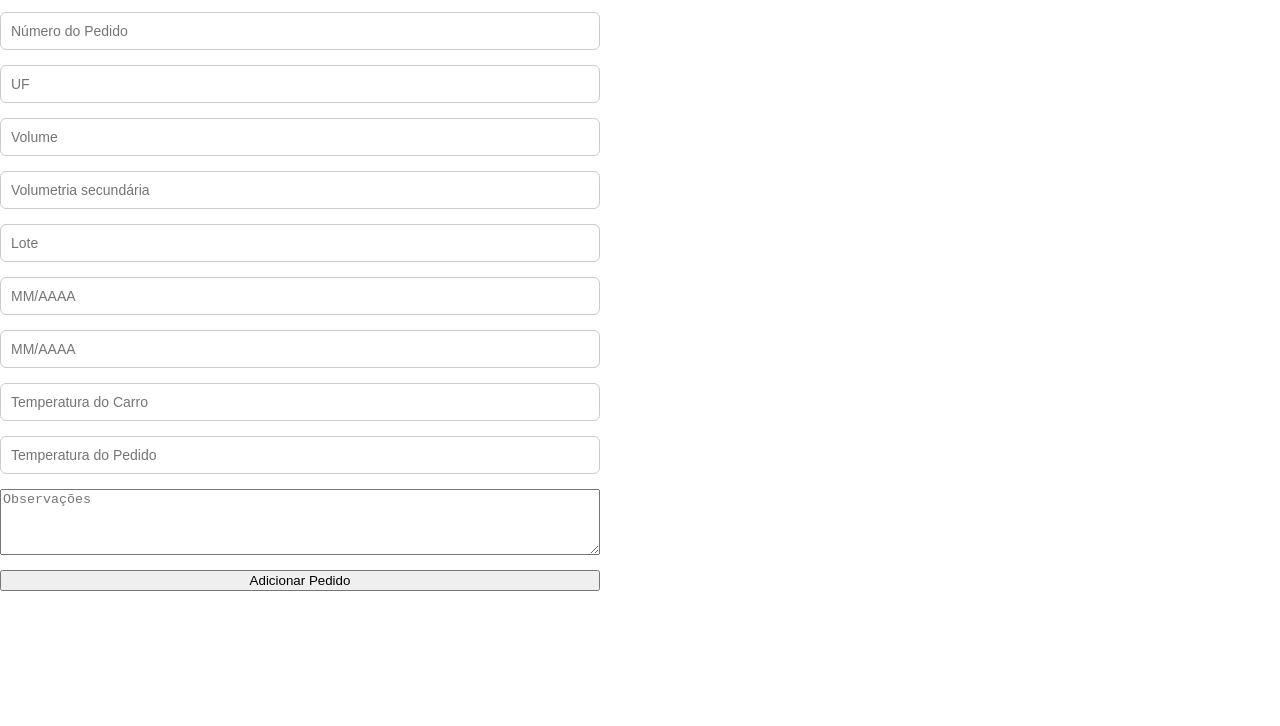
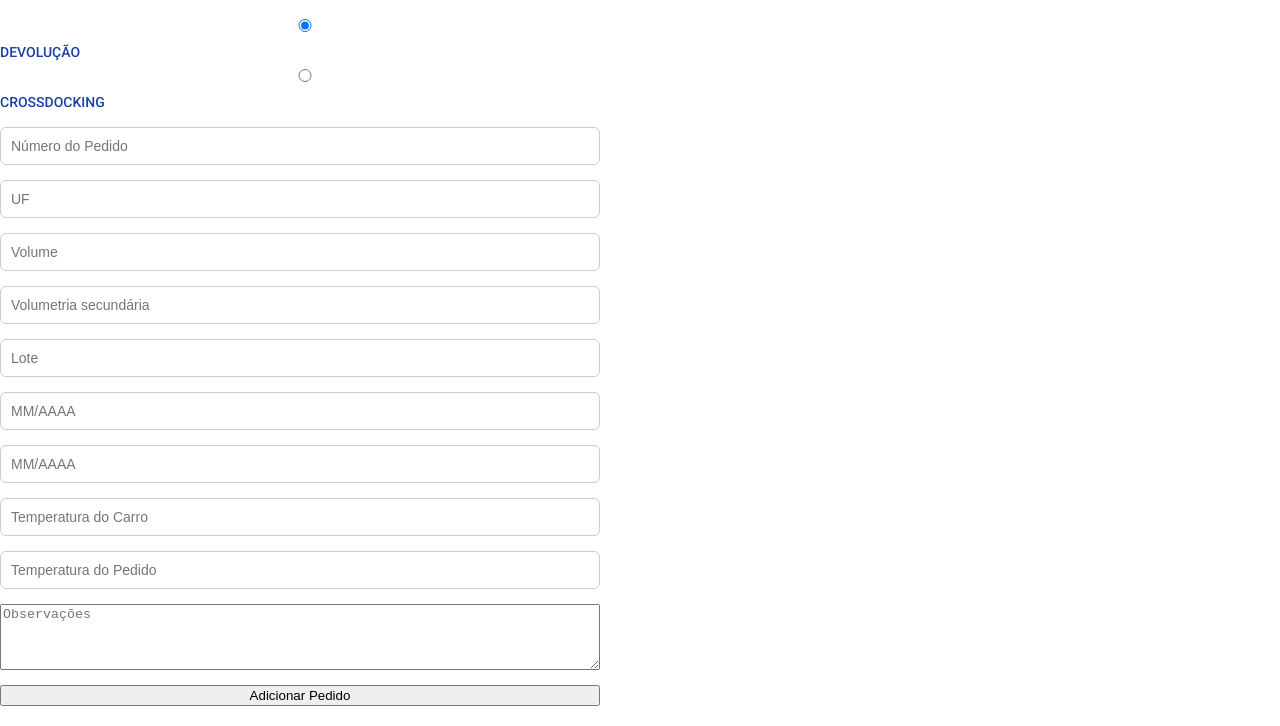
Before and after one commit to jribeir/controle-pedidos, a plain HTML site: page index.html in a window 1280 px wide. Shown: the part 161-887 px from the top of the page. Before the commit the page ends 800 px from the top, so only its background shows below. Drawn offline with Linux system fonts and the light colour scheme; no server answers.

Commit message:
Update index.html

```diff
--- a/index.html
+++ b/index.html
@@ -4,11 +4,13 @@
 <meta charset="UTF-8">
 <meta name="viewport" content="width=device-width, initial-scale=1.0">
 <title>Levantamento de Pedidos - Área de Devolução</title>
+
 <link href="https://fonts.googleapis.com/css2?family=Roboto:wght@500;700&display=swap" rel="stylesheet">
 <link rel="stylesheet" href="style.css">
+
 </head>
+
 <body>
-
 
     <div id="toast">
         <span id="desc">Volumetria diferente na Saída. Deseja continuar?</span>
@@ -16,12 +18,10 @@
         <button id="toastCancel">Cancelar</button>
     </div>
 
-
-
     <div class="notifications" id="notifications"></div>
 
-    <!-- Header -->
         <header class="main-header">
+
             <nav class="nav-links">
             <a href="#entrada" class="active">Entrada de Pedidos</a>
             <a href="#saida">Saída de Pedidos</a>
@@ -35,10 +35,26 @@
 
         </header>
 
-    <!-- Seção Entrada -->
         <section id="entradaSection" class="aba">
+
         <h2>Entrada de Pedidos</h2>
+
         <form id="formEntrada">
+
+        <div class="tipo-operacao">
+
+        <label class="radio-operacao">
+        <input type="radio" name="operacao" value="Devolucao" checked>
+        <span>Devolução</span>
+        </label>
+
+        <label class="radio-operacao">
+        <input type="radio" name="operacao" value="Crossdocking">
+        <span>Crossdocking</span>
+        </label>
+
+    </div>
+
     <input type="text" id="pedido" placeholder="Número do Pedido" required>
     <input type="text" id="uf" placeholder="UF" required>
     <input type="number" id="volume" placeholder="Volume" required>
@@ -48,20 +64,30 @@
     <input type="text" id="validade" placeholder="MM/AAAA" maxlength="7" required>
     <input type="number" id="tempCarro" placeholder="Temperatura do Carro" required step="0.1">
     <input type="number" id="tempPedido" placeholder="Temperatura do Pedido" required step="0.1">
+
     <textarea id="obs" placeholder="Observações"></textarea>
+
     <button type="submit">Adicionar Pedido</button>
+
     </form>
+
         </section>
 
-    <!-- Seção Saída -->
         <section id="saidaSection" class="aba" style="display:none;">
+
             <h2>Saída de Pedidos</h2>
+
             <form id="formSaida">
+
             <input type="text" id="pedidoSaida" placeholder="Número do Pedido (da Entrada)" required>
             <input type="number" id="volumeSaida" placeholder="Volume de Saída" required>
+
             <button type="submit">Registrar Saída</button>
+
         </form>
+
         <table id="tabelaSaida">
+
             <tr>
                 <th>Número Pedido</th>
                 <th>Volume Saída</th>
@@ -75,9 +101,12 @@
                 <th>OBS</th>
                 <th>Status</th>
             </tr>
+
         </table>
+
     </section>
 
     <script src="script.js"></script>
+
 </body>
 </html>
```
Lines whose indentation alone changed are shown as unchanged.
